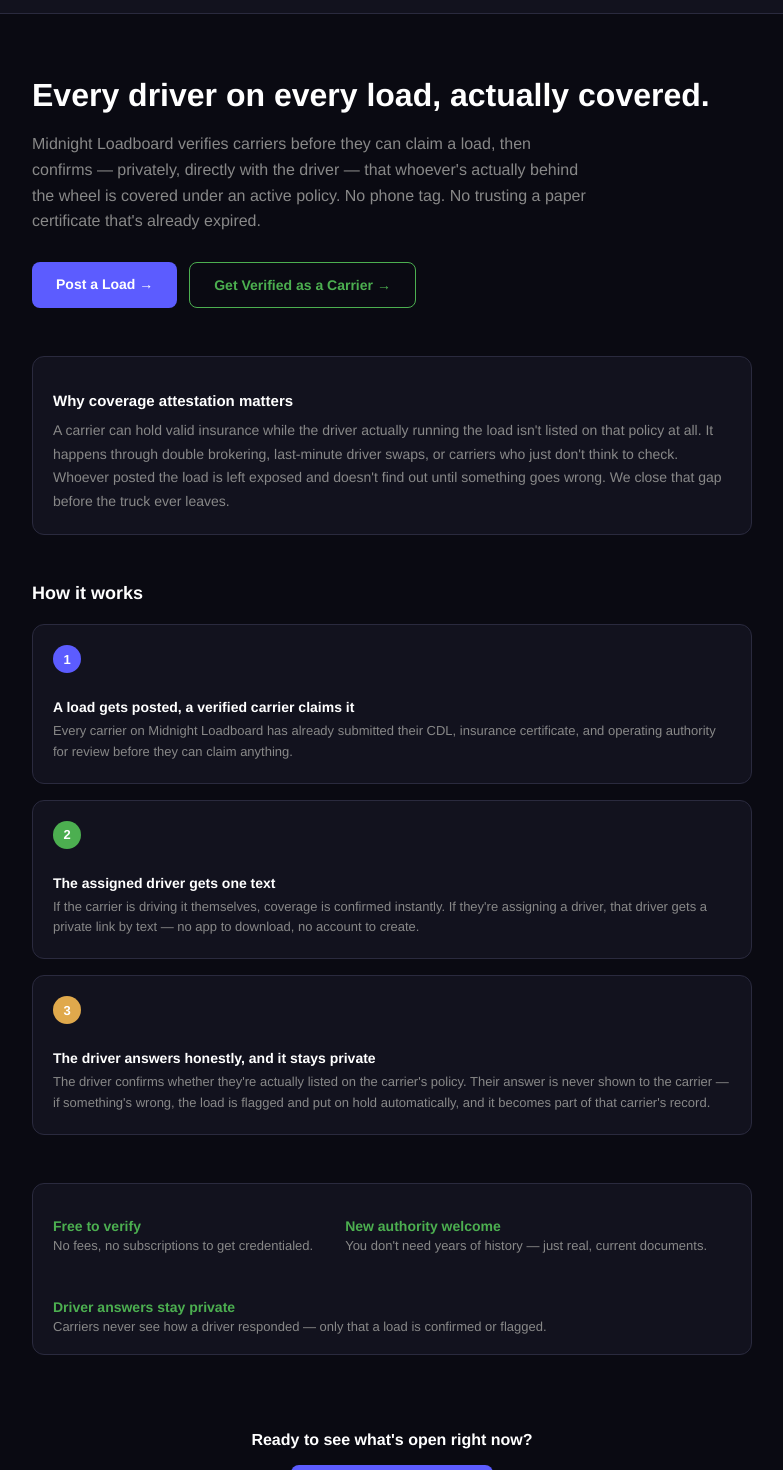
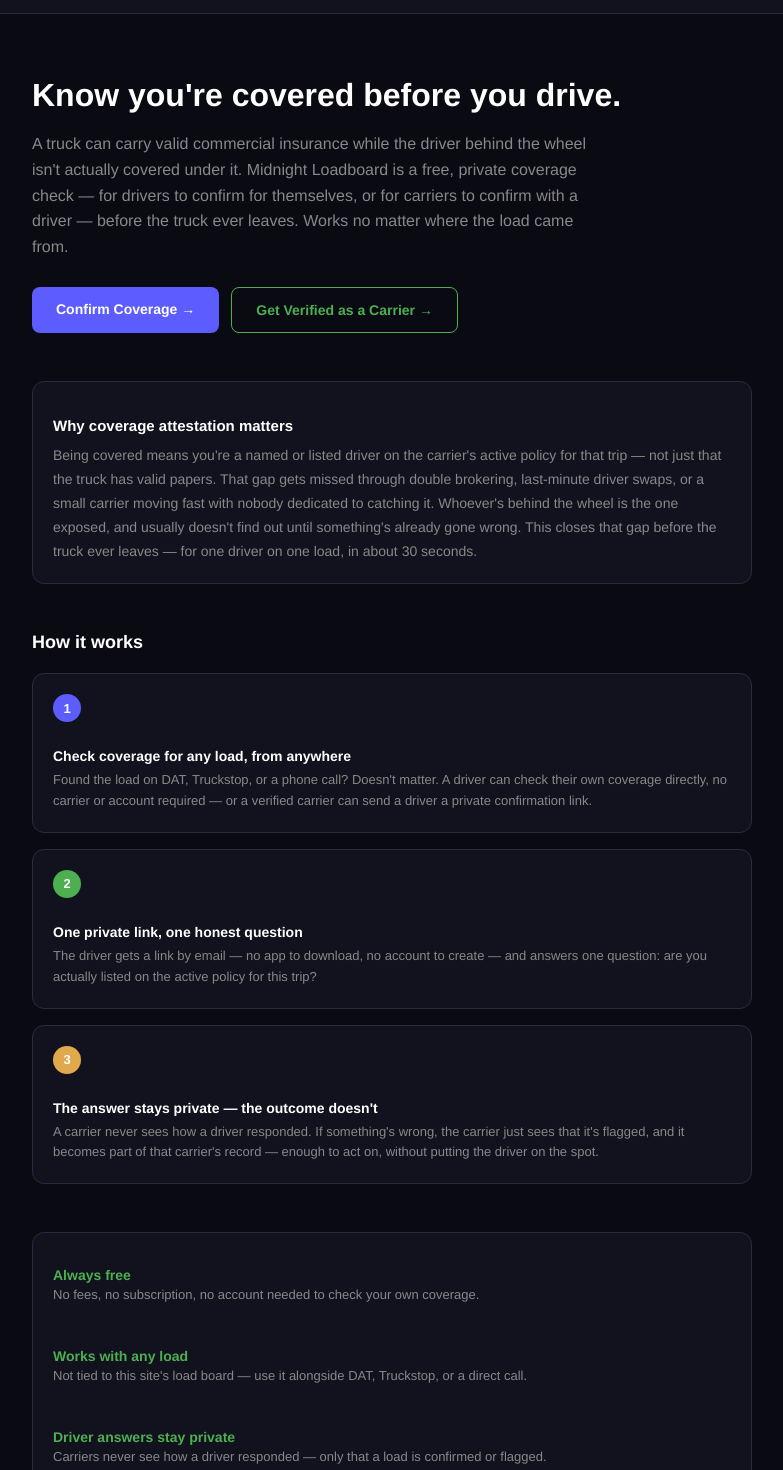
Before and after one commit to Robariano/midnight-loadboard-app, a Next.js app: page / in a window 1280 px wide. Shown: the part 40-1510 px from the top of the page, without its empty margins (248-1031 px from the left). Built offline with nearby package versions, Linux system fonts and the light colour scheme.

Commit message:
Update coverage confirmation messaging and links

```diff
--- a/app/page.js
+++ b/app/page.js
@@ -47,15 +47,16 @@ export default function Home() {
     <div>
       {/* Hero */}
       <h1 style={{ color: "#fff", fontSize: 32, lineHeight: 1.25, marginBottom: 12 }}>
-        Every driver on every load, actually covered.
+        Know you're covered before you drive.
       </h1>
       <p style={{ color: "#888", fontSize: 16, lineHeight: 1.6, marginBottom: 28, maxWidth: 560 }}>
-        Midnight Loadboard verifies carriers before they can claim a load, then confirms — privately,
-        directly with the driver — that whoever's actually behind the wheel is covered under an active
-        policy. No phone tag. No trusting a paper certificate that's already expired.
+        A truck can carry valid commercial insurance while the driver behind the wheel isn't actually
+        covered under it. Midnight Loadboard is a free, private coverage check — for drivers to confirm
+        for themselves, or for carriers to confirm with a driver — before the truck ever leaves. Works no
+        matter where the load came from.
       </p>
       <div style={{ display: "flex", gap: 12, marginBottom: 48, flexWrap: "wrap" }}>
-        <a href="/post-load" style={primaryBtn}>Post a Load →</a>
+        <a href="/confirm-coverage" style={primaryBtn}>Confirm Coverage →</a>
         <a href="/get-verified" style={secondaryBtn}>Get Verified as a Carrier →</a>
       </div>
 
@@ -65,10 +66,12 @@ export default function Home() {
           Why coverage attestation matters
         </p>
         <p style={{ color: "#888", fontSize: 14, lineHeight: 1.7, margin: 0 }}>
-          A carrier can hold valid insurance while the driver actually running the load isn't listed on
-          that policy at all. It happens through double brokering, last-minute driver swaps, or carriers
-          who just don't think to check. Whoever posted the load is left exposed and doesn't find out
-          until something goes wrong. We close that gap before the truck ever leaves.
+          Being covered means you're a named or listed driver on the carrier's active policy for that
+          trip — not just that the truck has valid papers. That gap gets missed through double brokering,
+          last-minute driver swaps, or a small carrier moving fast with nobody dedicated to catching it.
+          Whoever's behind the wheel is the one exposed, and usually doesn't find out until something's
+          already gone wrong. This closes that gap before the truck ever leaves — for one driver on one
+          load, in about 30 seconds.
         </p>
       </div>
 
@@ -78,32 +81,33 @@ export default function Home() {
         <div style={cardStyle}>
           <div style={stepNumber}>1</div>
           <p style={{ color: "#fff", fontWeight: 700, fontSize: 14, marginBottom: 6 }}>
-            A load gets posted, a verified carrier claims it
+            Check coverage for any load, from anywhere
           </p>
           <p style={{ color: "#888", fontSize: 13, lineHeight: 1.6, margin: 0 }}>
-            Every carrier on Midnight Loadboard has already submitted their CDL, insurance certificate,
-            and operating authority for review before they can claim anything.
+            Found the load on DAT, Truckstop, or a phone call? Doesn't matter. A driver can check their
+            own coverage directly, no carrier or account required — or a verified carrier can send a
+            driver a private confirmation link.
           </p>
         </div>
         <div style={cardStyle}>
           <div style={{ ...stepNumber, background: "#4caf50" }}>2</div>
           <p style={{ color: "#fff", fontWeight: 700, fontSize: 14, marginBottom: 6 }}>
-            The assigned driver gets one text
+            One private link, one honest question
           </p>
           <p style={{ color: "#888", fontSize: 13, lineHeight: 1.6, margin: 0 }}>
-            If the carrier is driving it themselves, coverage is confirmed instantly. If they're assigning
-            a driver, that driver gets a private link by text — no app to download, no account to create.
+            The driver gets a link by email — no app to download, no account to create — and answers one
+            question: are you actually listed on the active policy for this trip?
           </p>
         </div>
         <div style={cardStyle}>
           <div style={{ ...stepNumber, background: "#e0a94c" }}>3</div>
           <p style={{ color: "#fff", fontWeight: 700, fontSize: 14, marginBottom: 6 }}>
-            The driver answers honestly, and it stays private
+            The answer stays private — the outcome doesn't
           </p>
           <p style={{ color: "#888", fontSize: 13, lineHeight: 1.6, margin: 0 }}>
-            The driver confirms whether they're actually listed on the carrier's policy. Their answer is
-            never shown to the carrier — if something's wrong, the load is flagged and put on hold
-            automatically, and it becomes part of that carrier's record.
+            A carrier never sees how a driver responded. If something's wrong, the carrier just sees that
+            it's flagged, and it becomes part of that carrier's record — enough to act on, without putting
+            the driver on the spot.
           </p>
         </div>
       </div>
@@ -111,12 +115,12 @@ export default function Home() {
       {/* Trust / no fees */}
       <div style={{ ...cardStyle, marginBottom: 48, display: "flex", gap: 32, flexWrap: "wrap" }}>
         <div>
-          <p style={{ color: "#4caf50", fontWeight: 700, fontSize: 14, marginBottom: 4 }}>Free to verify</p>
-          <p style={{ color: "#888", fontSize: 13, margin: 0 }}>No fees, no subscriptions to get credentialed.</p>
+          <p style={{ color: "#4caf50", fontWeight: 700, fontSize: 14, marginBottom: 4 }}>Always free</p>
+          <p style={{ color: "#888", fontSize: 13, margin: 0 }}>No fees, no subscription, no account needed to check your own coverage.</p>
         </div>
         <div>
-          <p style={{ color: "#4caf50", fontWeight: 700, fontSize: 14, marginBottom: 4 }}>New authority welcome</p>
-          <p style={{ color: "#888", fontSize: 13, margin: 0 }}>You don't need years of history — just real, current documents.</p>
+          <p style={{ color: "#4caf50", fontWeight: 700, fontSize: 14, marginBottom: 4 }}>Works with any load</p>
+          <p style={{ color: "#888", fontSize: 13, margin: 0 }}>Not tied to this site's load board — use it alongside DAT, Truckstop, or a direct call.</p>
         </div>
         <div>
           <p style={{ color: "#4caf50", fontWeight: 700, fontSize: 14, marginBottom: 4 }}>Driver answers stay private</p>
@@ -127,9 +131,13 @@ export default function Home() {
       {/* Final CTA */}
       <div style={{ textAlign: "center", padding: "12px 0 8px" }}>
         <p style={{ color: "#fff", fontSize: 16, fontWeight: 700, marginBottom: 16 }}>
-          Ready to see what's open right now?
+          Not sure if you're covered on your next load?
         </p>
-        <a href="/loads" style={primaryBtn}>Browse Open Loads →</a>
+        <a href="/confirm-coverage" style={primaryBtn}>Confirm Coverage →</a>
+        <p style={{ color: "#666", fontSize: 12, marginTop: 20 }}>
+          Also verifying loads through Midnight Loadboard directly?{" "}
+          <a href="/loads" style={{ color: "#5c5cff" }}>Browse open loads →</a>
+        </p>
       </div>
     </div>
   );
```
